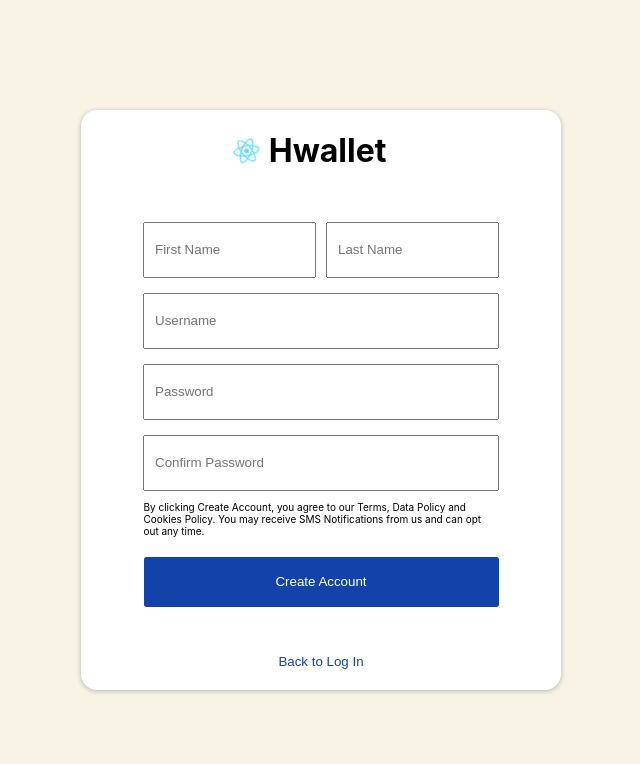
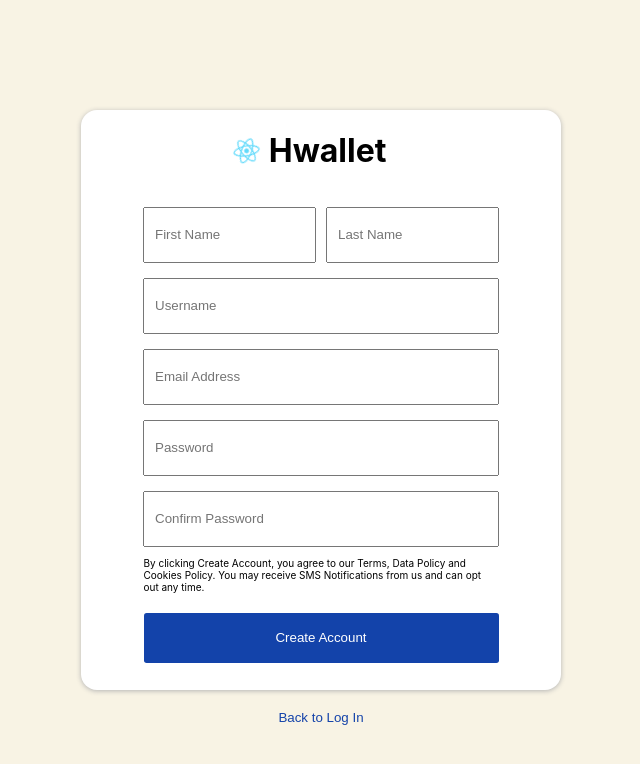
Before and after one commit to Hoshaiah/bank-app, a React (Create React App) app: page / in a window 1280 px wide. Both pictures are taken after typing "Sample", "Sample123" into the empty fields and a click on the button "Sign up". Shown: the top 764 px of the page, without its empty margins (319-959 px from the left). Built offline with nearby package versions, Linux system fonts and the light colour scheme.

Commit message:
added email to sign up and added localstorage for email to users

```diff
--- a/src/App.js
+++ b/src/App.js
@@ -27,6 +27,12 @@ function App() {
     usedAccountNumbersData = JSON.parse(localStorageUsedAccountNumbers)
   }
 
+  const localStorageUsedEmails = localStorage.getItem("usedEmails")
+  let usedEmailsData = {}
+  if(localStorageUsedEmails) {
+    usedEmailsData = JSON.parse(localStorageUsedEmails)
+  }
+
 
   const isPageData = sessionStorage.getItem("isPageData")
   let pagesStatus = {
@@ -51,6 +57,8 @@ function App() {
   const [transaction, setTransaction] = useState(currentUserData?.["transactions"] || [])
   const [linkedAccounts, setLinkedAccounts] = useState(currentUserData?.["linkedAccounts"] || [])
   const [usedAccountNumbers, setUsedAccountNumbers] = useState(usedAccountNumbersData)
+  const [usedEmails, setUsedEmails] = useState(usedEmailsData)
+
 
   const [isLoginPage, setIsLoginPage] = useState(pagesStatus.isLoginPage)
   const [isSignupPage, setIsSignupPage] = useState(pagesStatus.isSignupPage)
@@ -70,6 +78,10 @@ function App() {
   useEffect(()=>{
     localStorage.setItem("usedAccountNumbers",JSON.stringify(usedAccountNumbers))
   },[usedAccountNumbers])
+
+  useEffect(()=>{
+    localStorage.setItem("usedEmails",JSON.stringify(usedEmails))
+  },[usedEmails])
 
   useEffect(()=>{
     setCurrentUser({
@@ -124,6 +136,8 @@ function App() {
         setIsLoginPage = {setIsLoginPage}
         usedAccountNumbers = {usedAccountNumbers}
         setUsedAccountNumbers = {setUsedAccountNumbers}
+        usedEmails = {usedEmails}
+        setUsedEmails = {setUsedEmails}
       />
 
       <Dashboard
@@ -161,6 +175,8 @@ function App() {
         setUsers = {setUsers}
         usedAccountNumbers = {usedAccountNumbers}
         setUsedAccountNumbers = {setUsedAccountNumbers}
+        usedEmails = {usedEmails}
+        setUsedEmails = {setUsedEmails}
       />
     </>
   );
--- a/src/js/Signup.js
+++ b/src/js/Signup.js
@@ -3,13 +3,14 @@ import logo from '../logo.svg';
 
 function Signup(props){
 
-    const {setIsSignupPage, isSignupPage, setIsLoginPage, users, setUsers, usedAccountNumbers, setUsedAccountNumbers} = props
+    const {setIsSignupPage, isSignupPage, setIsLoginPage, users, setUsers, usedAccountNumbers, setUsedAccountNumbers, usedEmails, setUsedEmails} = props
 
     const inputFirstName = useRef("")
     const inputLastName = useRef("")
     const inputNewUserName = useRef("")
     const inputNewPassword = useRef("")
     const inputConfirmPassword = useRef("")
+    const inputNewEmail = useRef("")
     const [signupReminder, setSignupReminder] = useState("")
 
     const createAccountNumber = () => {
@@ -38,6 +39,7 @@ function Signup(props){
         let password = inputNewPassword.current.value
         let firstName = inputFirstName.current.value
         let lastName = inputLastName.current.value
+        let email = inputNewEmail.current.value
 
         if (username === "") {
             setSignupReminder("*Username is required")
@@ -60,15 +62,22 @@ function Signup(props){
         } else if (username in users) {
             setSignupReminder("*Username is already taken")
             event.preventDefault()
+        } else if (email in usedEmails) {
+            setSignupReminder("*Email is already taken")
+            event.preventDefault()
         } else {
             setSignupReminder("")
-
             let newAccountNumber = createAccountNumber()
             setUsedAccountNumbers({
                 ...usedAccountNumbers,
                 [newAccountNumber]: username})
+            setUsedEmails({
+                ...usedEmails,
+                [email]: username})
+
             let userData = {
                 username: username,
+                email: email,
                 firstName: firstName,
                 lastName: lastName,
                 password: password,
@@ -118,6 +127,12 @@ function Signup(props){
                         <label for="newUsername"></label>
                         <input ref={inputNewUserName} type="text" id="newUsername" name="username" placeholder="Username" required></input>
                     </div>
+
+                    <div id="newEmail">
+                        <label for="newEmail"></label>
+                        <input ref={inputNewEmail} type="email" id="newEmail" name="email" placeholder="Email Address" required></input>
+                    </div>
+
                     <div id="newpasswordInput">
                         <label for="newPassword"></label>
                         <input ref={inputNewPassword} type="password" id="newPassword" name="newPassword" placeholder="Password" required></input>
```
